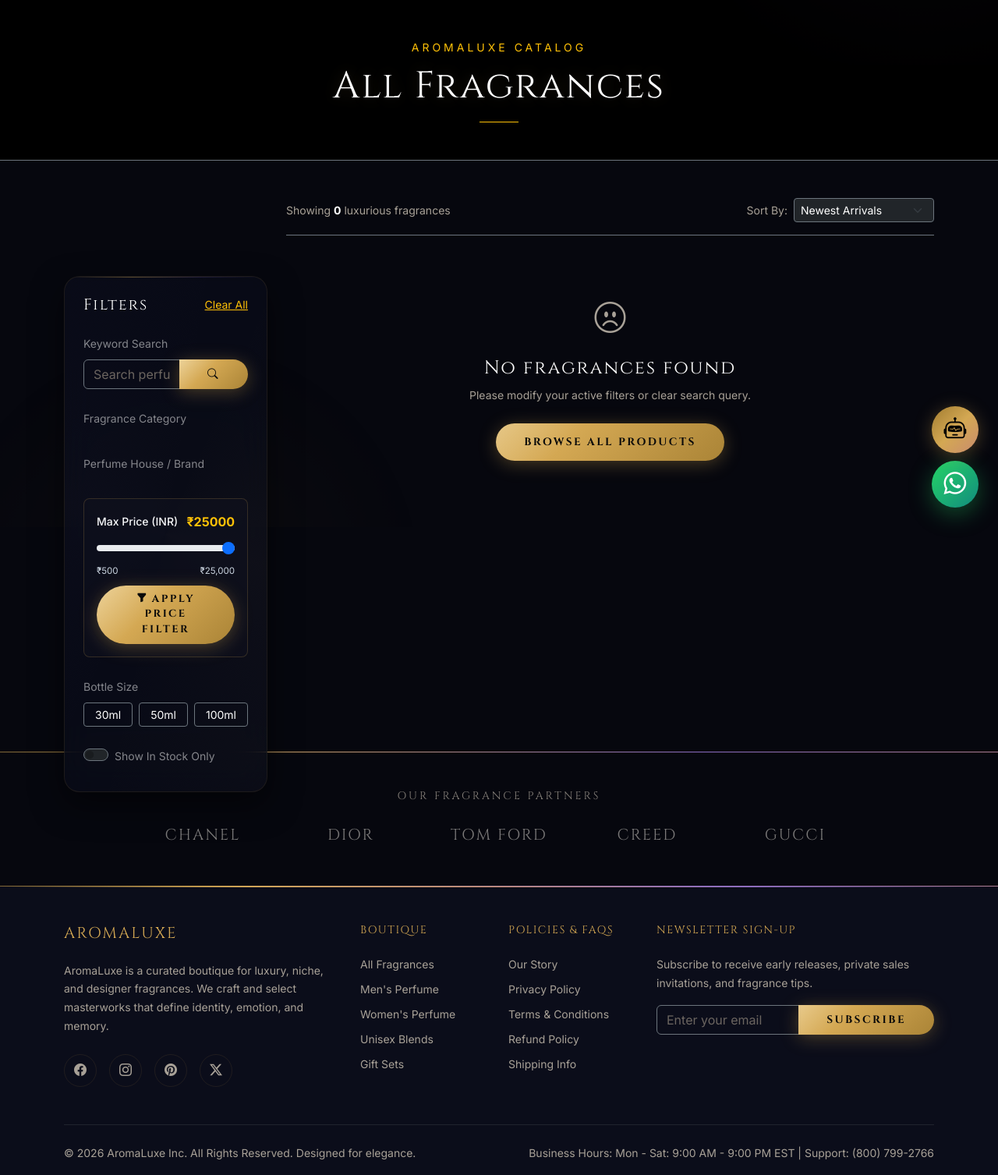
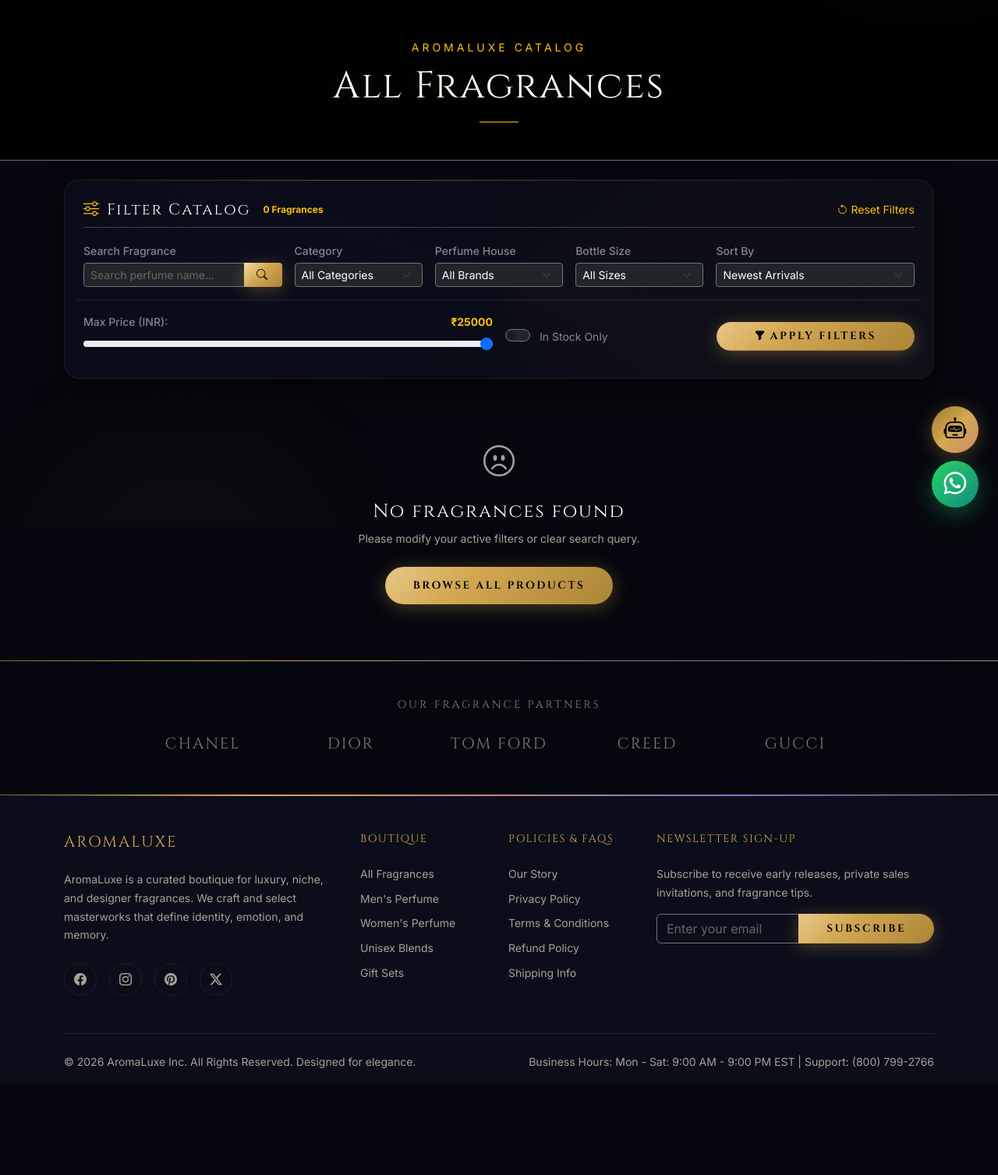
Before and after one commit to patelayush4433/Aroma-Luxe, a PHP site: page /Perfume/shop.php in a window 1280 px wide; the page is wider, and only the part inside the window is pictured. Shown: the part 124-1631 px from the top of that part at 78% size. After the commit the page ends 1495 px from the top of that part, so only its background shows below. Run offline with PHP 8.4, Linux system fonts and the light colour scheme; data that the repository does not hold is empty; some web fonts are replaced.

Commit message:
Move Filters panel into a horizontal top bar above products line in shop.php

```diff
--- a/shop.php
+++ b/shop.php
@@ -136,110 +136,112 @@ include_once __DIR__ . '/includes/header.php';
         </div>
     </div>
 
-    <!-- Catalog Main Area -->
-    <div class="container py-5">
-        <div class="row g-4">
+    <!-- Horizontal Filters Toolbar Above Catalog Line -->
+    <div class="container mt-4">
+        <div class="glass-card p-3 p-md-4 shadow-luxury">
 
-            <!-- Filters Sidebar -->
-            <div class="col-lg-3 animate-on-scroll">
-                <div class="glass-card p-4 sticky-lg-top" style="top: 100px; z-index: 10;">
-                    <div class="d-flex justify-content-between align-items-center mb-4">
-                        <h5 class="font-heading text-white m-0">Filters</h5>
-                        <a href="shop.php" class="small text-warning text-decoration-underline">Clear All</a>
+            <div class="d-flex flex-wrap justify-content-between align-items-center mb-3 pb-2 border-bottom border-secondary border-opacity-50">
+                <div class="d-flex align-items-center gap-2">
+                    <h5 class="font-heading text-white m-0"><i class="bi bi-sliders text-warning me-2"></i>Filter Catalog</h5>
+                    <span class="badge bg-gold-subtle text-warning px-2 py-1 small"><?php echo count($productsList); ?> Fragrances</span>
                 </div>
-
-                    <!-- Search Form -->
-                    <form method="GET" action="shop.php" class="mb-4">
-                        <label class="form-label text-white-50 small">Keyword Search</label>
-                        <div class="input-group">
-                            <input type="text" name="search" class="form-control bg-transparent border-secondary text-white small" placeholder="Search perfume name..." value="<?php echo htmlspecialchars($searchKeyword); ?>">
-                            <button class="btn btn-gold py-0" type="submit"><i class="bi bi-search"></i></button>
-                        </div>
-                    </form>
-
-                    <!-- Category Filter List -->
-                    <div class="mb-4">
-                        <label class="form-label text-white-50 small mb-2">Fragrance Category</label>
-                        <div class="list-group list-group-flush" style="max-height: 180px; overflow-y: auto;">
-                            <?php foreach ($categoriesList as $cat): ?>
-                                <a href="shop.php?category=<?php echo $cat['slug']; ?>&brand=<?php echo $filterBrand; ?>&sort_by=<?php echo $sortBy; ?>" class="list-group-item bg-transparent text-light border-0 py-1 px-0 d-flex justify-content-between align-items-center <?php echo ($filterCategory === $cat['slug']) ? 'text-warning font-heading fw-bold' : ''; ?>">
-                                    <span><?php echo $cat['name']; ?></span>
-                                </a>
-                            <?php endforeach; ?>
+                <div>
+                    <a href="shop.php" class="small text-warning text-decoration-none hover-gold"><i class="bi bi-arrow-counterclockwise me-1"></i>Reset Filters</a>
                 </div>
             </div>
 
-                    <!-- Brand Filter List -->
-                    <div class="mb-4">
-                        <label class="form-label text-white-50 small mb-2">Perfume House / Brand</label>
-                        <div class="list-group list-group-flush" style="max-height: 180px; overflow-y: auto;">
-                            <?php foreach ($brandsList as $br): ?>
-                                <a href="shop.php?brand=<?php echo $br['slug']; ?>&category=<?php echo $filterCategory; ?>&sort_by=<?php echo $sortBy; ?>" class="list-group-item bg-transparent text-light border-0 py-1 px-0 d-flex justify-content-between align-items-center <?php echo ($filterBrand === $br['slug']) ? 'text-warning font-heading fw-bold' : ''; ?>">
-                                    <span><?php echo $br['name']; ?></span>
-                                </a>
-                            <?php endforeach; ?>
+            <!-- Horizontal Filter Form Controls -->
+            <form method="GET" action="shop.php" class="row g-3 align-items-end">
+
+                <!-- Keyword Search Input -->
+                <div class="col-12 col-md-3">
+                    <label class="form-label text-white-50 small mb-1 fw-medium">Search Fragrance</label>
+                    <div class="input-group input-group-sm">
+                        <input type="text" name="search" class="form-control bg-dark border-secondary text-white" placeholder="Search perfume name..." value="<?php echo htmlspecialchars($searchKeyword); ?>">
+                        <button class="btn btn-gold px-3" type="submit"><i class="bi bi-search"></i></button>
                     </div>
                 </div>
 
-                    <!-- Price Filter Slider -->
-                    <form method="GET" action="shop.php" class="mb-4 p-3 rounded-3" style="background: rgba(15, 18, 30, 0.6); border: 1px solid rgba(212, 168, 83, 0.2);">
-                        <!-- Keep category, brand, search parameters -->
-                        <?php if(!empty($filterCategory)): ?><input type="hidden" name="category" value="<?php echo $filterCategory; ?>"><?php endif; ?>
-                        <?php if(!empty($filterBrand)): ?><input type="hidden" name="brand" value="<?php echo $filterBrand; ?>"><?php endif; ?>
-                        <?php if(!empty($searchKeyword)): ?><input type="hidden" name="search" value="<?php echo $searchKeyword; ?>"><?php endif; ?>
-
-                        <label class="form-label text-light small mb-2 d-flex justify-content-between align-items-center">
-                            <span class="fw-medium">Max Price (INR)</span>
-                            <strong class="text-warning fs-6"><?php echo $settings['currency_symbol'] ?? '₹'; ?><span id="priceValDisplay"><?php echo (int)($filterMaxPrice > 0 ? $filterMaxPrice : 25000); ?></span></strong>
-                        </label>
-                        <input type="range" class="form-range" name="max_price" id="maxPriceRangeInput" min="500" max="25000" step="500" value="<?php echo (int)($filterMaxPrice > 0 ? $filterMaxPrice : 25000); ?>" oninput="document.getElementById('priceValDisplay').innerText=this.value">
-                        <div class="d-flex justify-content-between text-muted small mb-2" style="font-size:0.72rem;">
-                            <span>₹500</span>
-                            <span>₹25,000</span>
-                        </div>
-                        <button type="submit" class="btn btn-sm btn-gold w-100 py-2 fw-bold shadow-gold" style="font-size:0.82rem;">
-                            <i class="bi bi-funnel-fill me-1"></i>Apply Price Filter
-                        </button>
-                    </form>
-
-                    <!-- Scent Bottle Size -->
-                    <div class="mb-4">
-                        <label class="form-label text-white-50 small mb-2">Bottle Size</label>
-                        <div class="d-flex gap-2">
-                            <a href="shop.php?size=30ml&category=<?php echo $filterCategory; ?>&brand=<?php echo $filterBrand; ?>" class="btn btn-sm <?php echo ($filterSize === '30ml') ? 'btn-gold' : 'btn-outline-secondary text-white'; ?> py-1 flex-fill">30ml</a>
-                            <a href="shop.php?size=50ml&category=<?php echo $filterCategory; ?>&brand=<?php echo $filterBrand; ?>" class="btn btn-sm <?php echo ($filterSize === '50ml') ? 'btn-gold' : 'btn-outline-secondary text-white'; ?> py-1 flex-fill">50ml</a>
-                            <a href="shop.php?size=100ml&category=<?php echo $filterCategory; ?>&brand=<?php echo $filterBrand; ?>" class="btn btn-sm <?php echo ($filterSize === '100ml') ? 'btn-gold' : 'btn-outline-secondary text-white'; ?> py-1 flex-fill">100ml</a>
-                        </div>
+                <!-- Fragrance Category Dropdown -->
+                <div class="col-6 col-md-2">
+                    <label class="form-label text-white-50 small mb-1 fw-medium">Category</label>
+                    <select name="category" class="form-select form-select-sm bg-dark border-secondary text-white" onchange="this.form.submit()">
+                        <option value="">All Categories</option>
+                        <?php foreach ($categoriesList as $cat): ?>
+                            <option value="<?php echo $cat['slug']; ?>" <?php echo ($filterCategory === $cat['slug']) ? 'selected' : ''; ?>>
+                                <?php echo $cat['name']; ?>
+                            </option>
+                        <?php endforeach; ?>
+                    </select>
                 </div>
 
-                    <!-- Stock Availability Toggle -->
-                    <div class="form-check form-switch mb-2">
-                        <input class="form-check-input bg-dark border-secondary" type="checkbox" role="switch" id="stockToggleInput" <?php echo ($filterAvailability == 1) ? 'checked' : ''; ?> onchange="window.location.href='shop.php?availability=' + (this.checked ? '1' : '0') + '&category=<?php echo $filterCategory; ?>&brand=<?php echo $filterBrand; ?>&size=<?php echo $filterSize; ?>'">
-                        <label class="form-check-label text-white-50 small" for="stockToggleInput">Show In Stock Only</label>
-                    </div>
-                </div>
+                <!-- Brand / House Dropdown -->
+                <div class="col-6 col-md-2">
+                    <label class="form-label text-white-50 small mb-1 fw-medium">Perfume House</label>
+                    <select name="brand" class="form-select form-select-sm bg-dark border-secondary text-white" onchange="this.form.submit()">
+                        <option value="">All Brands</option>
+                        <?php foreach ($brandsList as $br): ?>
+                            <option value="<?php echo $br['slug']; ?>" <?php echo ($filterBrand === $br['slug']) ? 'selected' : ''; ?>>
+                                <?php echo $br['name']; ?>
+                            </option>
+                        <?php endforeach; ?>
+                    </select>
                 </div>
 
-            <!-- Products Catalog -->
-            <div class="col-lg-9 animate-on-scroll delay-100">
-                <!-- Sorting & Metadata Row -->
-                <div class="d-flex flex-wrap justify-content-between align-items-center mb-4 pb-3 border-bottom border-secondary">
-                    <div class="text-secondary small mb-2 mb-sm-0">
-                        Showing <strong class="text-white"><?php echo count($productsList); ?></strong> luxurious fragrances
+                <!-- Bottle Size -->
+                <div class="col-6 col-md-2">
+                    <label class="form-label text-white-50 small mb-1 fw-medium">Bottle Size</label>
+                    <select name="size" class="form-select form-select-sm bg-dark border-secondary text-white" onchange="this.form.submit()">
+                        <option value="">All Sizes</option>
+                        <option value="30ml" <?php echo ($filterSize === '30ml') ? 'selected' : ''; ?>>30ml</option>
+                        <option value="50ml" <?php echo ($filterSize === '50ml') ? 'selected' : ''; ?>>50ml</option>
+                        <option value="100ml" <?php echo ($filterSize === '100ml') ? 'selected' : ''; ?>>100ml</option>
+                    </select>
                 </div>
 
-                    <div class="d-flex align-items-center gap-2">
-                        <span class="text-secondary small text-nowrap">Sort By:</span>
-                        <select class="form-select form-select-sm bg-dark border-secondary text-white small" style="width: 180px;" onchange="window.location.href='shop.php?category=<?php echo $filterCategory; ?>&brand=<?php echo $filterBrand; ?>&search=<?php echo $searchKeyword; ?>&max_price=<?php echo $filterMaxPrice; ?>&size=<?php echo $filterSize; ?>&availability=<?php echo $filterAvailability; ?>&sort_by=' + this.value">
+                <!-- Sorting Dropdown -->
+                <div class="col-6 col-md-3">
+                    <label class="form-label text-white-50 small mb-1 fw-medium">Sort By</label>
+                    <select name="sort_by" class="form-select form-select-sm bg-dark border-secondary text-white" onchange="this.form.submit()">
                         <option value="newest" <?php echo ($sortBy === 'newest') ? 'selected' : ''; ?>>Newest Arrivals</option>
                         <option value="price_low_high" <?php echo ($sortBy === 'price_low_high') ? 'selected' : ''; ?>>Price: Low to High</option>
                         <option value="price_high_low" <?php echo ($sortBy === 'price_high_low') ? 'selected' : ''; ?>>Price: High to Low</option>
                         <option value="popularity" <?php echo ($sortBy === 'popularity') ? 'selected' : ''; ?>>Popularity (Rating)</option>
                     </select>
                 </div>
+
+                <!-- Price Range Slider & Options Row -->
+                <div class="col-12 pt-3 mt-3 border-top border-secondary border-opacity-25">
+                    <div class="row align-items-center g-3">
+                        <div class="col-12 col-md-6">
+                            <div class="d-flex justify-content-between align-items-center mb-1">
+                                <span class="text-white-50 small fw-medium">Max Price (INR):</span>
+                                <strong class="text-warning small"><?php echo $settings['currency_symbol'] ?? '₹'; ?><span id="topPriceVal"><?php echo (int)($filterMaxPrice > 0 ? $filterMaxPrice : 25000); ?></span></strong>
+                            </div>
+                            <input type="range" class="form-range" name="max_price" id="topMaxPriceSlider" min="500" max="25000" step="500" value="<?php echo (int)($filterMaxPrice > 0 ? $filterMaxPrice : 25000); ?>" oninput="document.getElementById('topPriceVal').innerText=this.value">
+                        </div>
+                        <div class="col-6 col-md-3">
+                            <div class="form-check form-switch m-0">
+                                <input class="form-check-input bg-dark border-secondary" type="checkbox" name="availability" value="1" id="stockToggleTop" <?php echo ($filterAvailability == 1) ? 'checked' : ''; ?> onchange="this.form.submit()">
+                                <label class="form-check-label text-white-50 small ms-1" for="stockToggleTop">In Stock Only</label>
+                            </div>
+                        </div>
+                        <div class="col-6 col-md-3 text-end">
+                            <button type="submit" class="btn btn-sm btn-gold px-4 py-2 fw-bold shadow-gold w-100 w-md-auto">
+                                <i class="bi bi-funnel-fill me-1"></i>Apply Filters
+                            </button>
+                        </div>
+                    </div>
                 </div>
 
-                <!-- Products Grid -->
+            </form>
+        </div>
+    </div>
+
+    <!-- Main Products Section -->
+    <div class="container py-4">
+
+        <!-- Products Grid (Full 12-Column Layout) -->
         <div class="row g-4">
             <?php if (count($productsList) > 0): ?>
                 <?php foreach ($productsList as $product): ?>
@@ -255,7 +257,7 @@ include_once __DIR__ . '/includes/header.php';
                     $priceFinal = $priceRaw - $discRaw;
                     $stockAmt = (int)$product[$stockField];
                     ?>
-                            <div class="col-md-4 col-sm-6">
+                    <div class="col-lg-3 col-md-4 col-sm-6">
                         <div class="product-card h-100 d-flex flex-column justify-content-between">
                             <div>
                                 <?php if ($product['is_limited_edition']): ?>
@@ -319,7 +321,4 @@ include_once __DIR__ . '/includes/header.php';
         </div>
     </div>
 
-        </div>
-    </div>
-
 <?php include_once __DIR__ . '/includes/footer.php'; ?>
```
Lines whose indentation alone changed are shown as unchanged.
